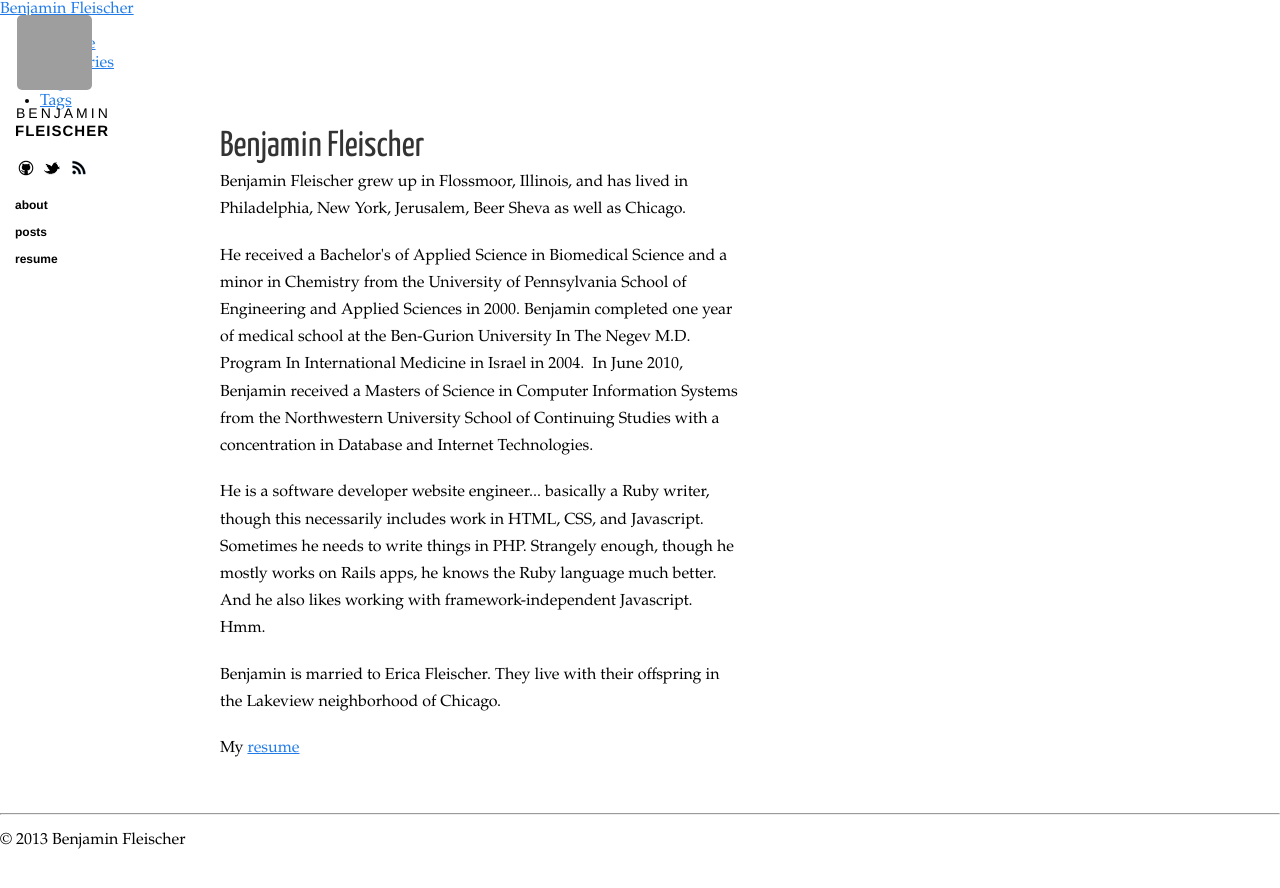
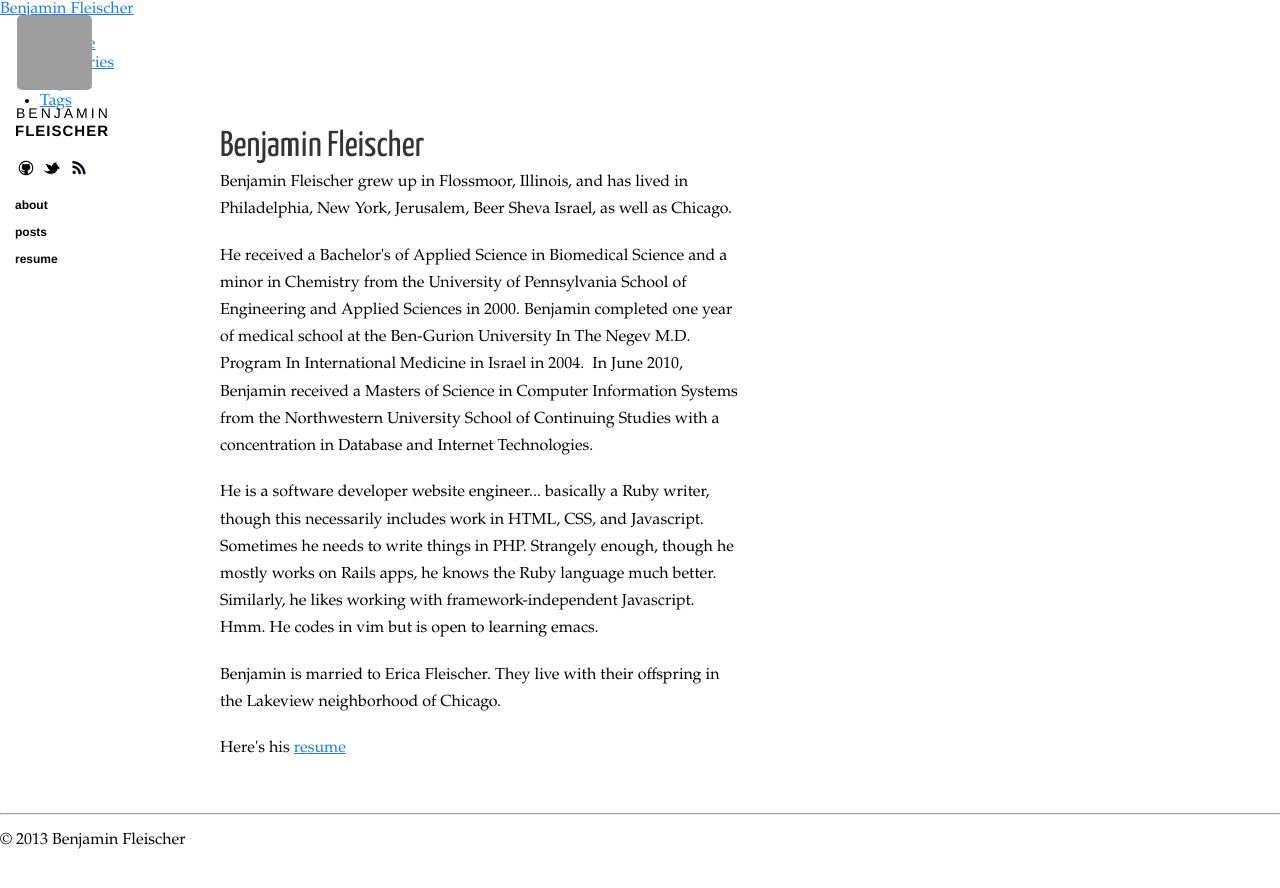
Before and after one commit to bf4/bf4.github.com, a Jekyll site: the page built from about.html, in a window 1280 px wide. Shown: the top 888 px of the page. Built offline with Jekyll 4.4.1, drawn with Linux system fonts in a browser that asks for light colours; nearby versions of some CDN libraries; Markdown is read by kramdown in place of the engine named in the settings; grey boxes are pictures that could not be loaded.

Commit message:
Reformat about page

```diff
--- a/about.html
+++ b/about.html
@@ -8,15 +8,22 @@
 ---
 
 <section class="content">
-<h1>{{ site.author.name }}</h1>
-<p>Benjamin Fleischer grew up in Flossmoor, Illinois, and has lived in Philadelphia, New York, Jerusalem, Beer Sheva as well as Chicago.
-</p><p>
-He received a Bachelor's of Applied Science in Biomedical Science and a minor in Chemistry from the University of Pennsylvania School of Engineering and Applied Sciences in 2000. Benjamin completed one year of medical school at the Ben-Gurion University In The Negev M.D. Program In International Medicine in Israel in 2004.  In June 2010, Benjamin received a Masters of Science in Computer Information Systems from the Northwestern University School of Continuing Studies with a concentration in Database and Internet Technologies.
-</p><p>
-He is a software developer website engineer... basically a Ruby writer, though this necessarily includes work in HTML, CSS, and Javascript.  Sometimes he needs to write things in PHP. Strangely enough, though he mostly works on Rails apps, he knows the Ruby language much better.  And he also likes working with framework-independent Javascript. Hmm.
-</p><p>
-Benjamin is married to Erica Fleischer. They live with their offspring in the Lakeview neighborhood of Chicago.
-</p><p>
-My <a href="{{ site.resume_link }}" target="_blank">{{ site.resume_link_text }}</a>
-</p>
+  <h1>
+    {{ site.author.name }}
+  </h1>
+  <p>
+    Benjamin Fleischer grew up in Flossmoor, Illinois, and has lived in Philadelphia, New York, Jerusalem, Beer Sheva Israel,  as well as Chicago.
+  </p>
+  <p>
+    He received a Bachelor's of Applied Science in Biomedical Science and a minor in Chemistry from the University of Pennsylvania School of Engineering and Applied Sciences in 2000. Benjamin completed one year of medical school at the Ben-Gurion University In The Negev M.D. Program In International Medicine in Israel in 2004.  In June 2010, Benjamin received a Masters of Science in Computer Information Systems from the Northwestern University School of Continuing Studies with a concentration in Database and Internet Technologies.
+   </p>
+   <p>
+    He is a software developer website engineer... basically a Ruby writer, though this necessarily includes work in HTML, CSS, and Javascript.  Sometimes he needs to write things in PHP. Strangely enough, though he mostly works on Rails apps, he knows the Ruby language much better.  Similarly, he likes working with framework-independent Javascript. Hmm.  He codes in vim but is open to learning emacs.
+  </p>
+  <p>
+    Benjamin is married to Erica Fleischer. They live with their offspring in the Lakeview neighborhood of Chicago.
+  </p>
+  <p>
+    Here's his  <a href="{{ site.resume_link }}" target="_blank">{{ site.resume_link_text }}</a>
+  </p>
 </section>
```
